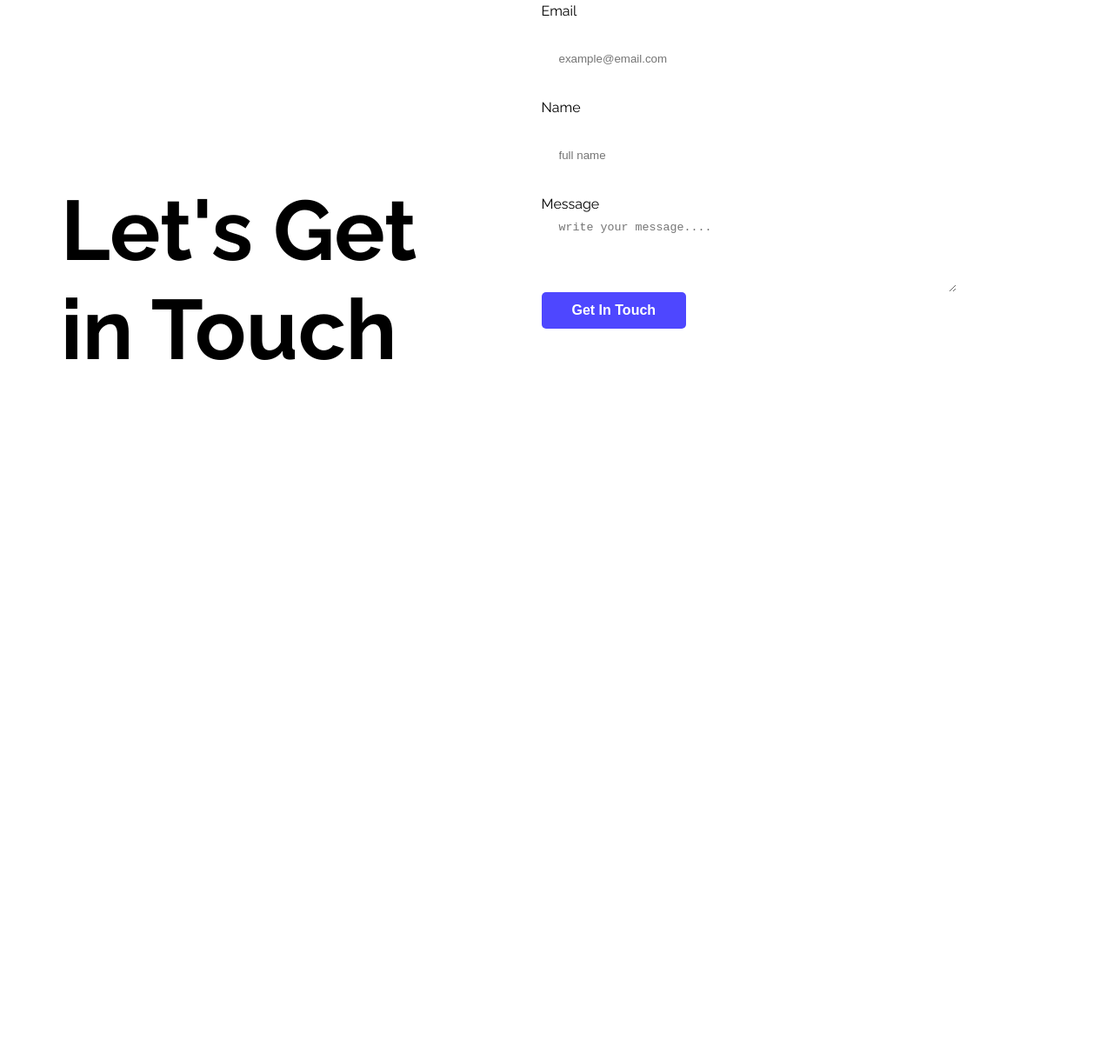
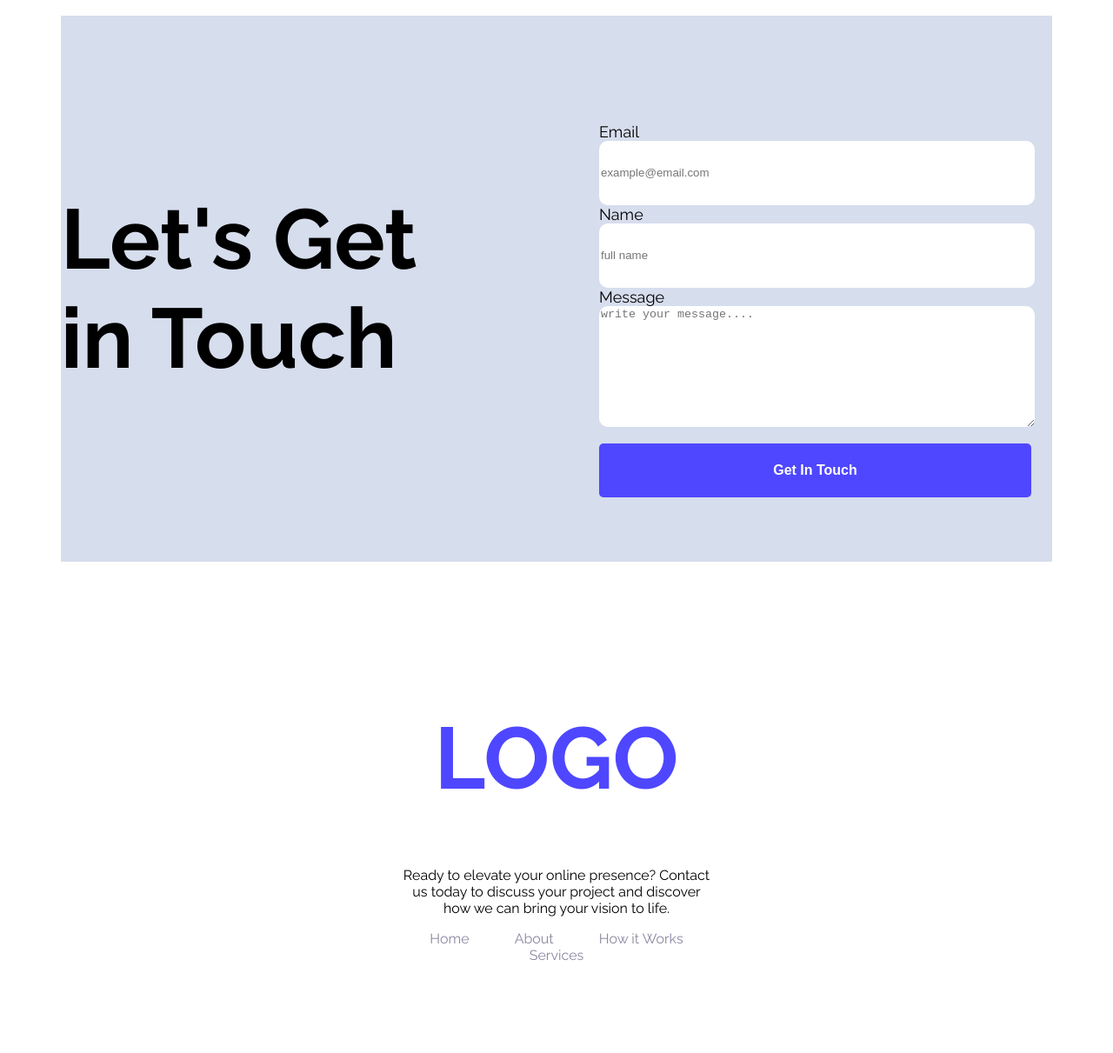
Before and after one commit to Md-Saiful-Haque/testing-web, a plain HTML site: page index.html in a window 1280 px wide. Shown: the part 2123-3334 px from the top of the page at 87% size. Before the commit the page ends 2648 px from the top, so only its background shows below. Drawn offline with Linux system fonts and the light colour scheme.

Commit message:
added all html file & all section

```diff
--- a/index.html
+++ b/index.html
@@ -131,12 +131,22 @@
                     <textarea name="message" id="" cols="30" rows="80" placeholder="write your message...."></textarea>
                 </div>
 
-                <button type="submit" class="btn-primary">Get In Touch</button>
+                <button type="submit" class="btn-primary btn">Get In Touch</button>
             </form>
         </div>
     </section>
     </main>
     <footer>
+        <div class="footer-section">
+            <h1 class="text-primary">LOGO</h1>
+            <p>Ready to elevate your online presence? Contact us today to discuss your project and discover how we can bring your vision to life.</p>
+            <div class="footer-link">
+                <a href="">Home</a>
+                <a href="">About</a>
+                <a href="">How it Works</a>
+                <a href="">Services</a>
+            </div>
+        </div>
 
     </footer>
 
--- a/styles/index.css
+++ b/styles/index.css
@@ -109,8 +109,6 @@ nav{
     display: flex;
     flex-direction: column;
 }
-/*.feedback-description{
-}*/
 .feedback h5{
     font-size: 16px;
     font-weight: 800;
@@ -160,34 +158,66 @@ nav{
 .contact-section{
     display: flex;
     gap: 115px;
-}
-.contact-left{
-    width: 50%;
+    background-color: rgba(214, 221, 237, 1);
+    margin-top: 90px;
 }
 .contact-right{
-    padding-top: 75px;
-    padding-right: 150px;
-    width: 50%;
-
+    padding-top: 103px;
 }
-section input[type="email"], section input[type="text"], section textarea{
+section input[type="email"], section input[type="text"]{
     border-radius: 10px;
     height: 72px;
     display: block;
-    width: 100%;
-    padding: 10px 20px;
+    width: 497px;
     background-color: #FFFFFF;
     border: 0px solid;
+}
+section textarea{
+    border-radius: 10px;
+    height: 135px;
+    display: block;
+    width: 497px;
+    background-color: #FFFFFF;
+    border: 0px solid;
+
 }
 .contact-title{
     font-size: 97px;
     font-weight: bold;
-    padding-top: 200px;
+    margin-top: 200px;
+    margin-bottom: 200px;
 }
 .contact-form{
-    gap: 19px;
+    padding: 20px;
     flex-direction: column;
 }
 .contact-right level{
     gap: 19px;
 }
+.btn{
+    width: 497px;
+    height: 62px;
+    margin-top: 19px;
+    padding: 19px 198px;
+}
+.form-group{
+    font-size: 18px;
+    font-weight: 400px;
+    color: #000000;
+}
+/* footer style */
+.footer-section{
+    align-items: center;
+    text-align: center;
+    padding: 100px 455px;
+}
+footer h1{
+    font-size: 100px;
+    font-weight: 800px;
+}
+.footer-link a{
+    text-decoration: none;
+    justify-content: space-between;
+    color: #8987A1;
+    padding: 0px 24px;
+}
```
